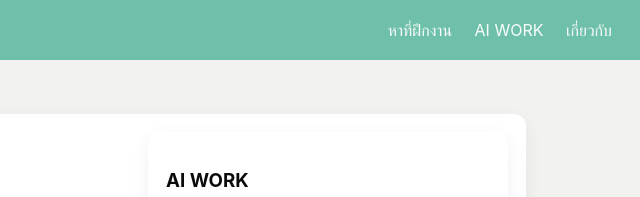
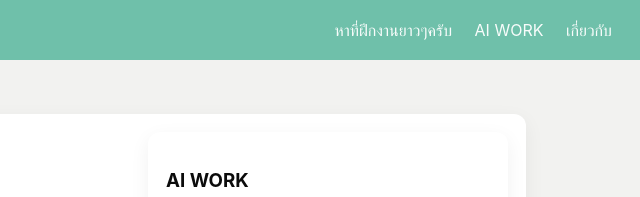
Before and after one commit to natthawutsomseeha/gobitAiworker, a plain HTML site: page index.html in a window 1280 px wide. Shown: the top 197 px of the page, 640-1280 px from the left. Drawn offline with Linux system fonts and the light colour scheme.

Commit message:
Update index.html

```diff
--- a/index.html
+++ b/index.html
@@ -10,7 +10,7 @@
   <header class="topbar">
     <div class="brand">GOBIT</div>
     <nav>
-      <a href="#/">หาที่ฝึกงาน</a>
+      <a href="#/">หาที่ฝึกงานยาวๆครับ</a>
       <a href="#/ai">AI WORK</a>
       <a href="#/about">เกี่ยวกับ</a>
     </nav>
```
